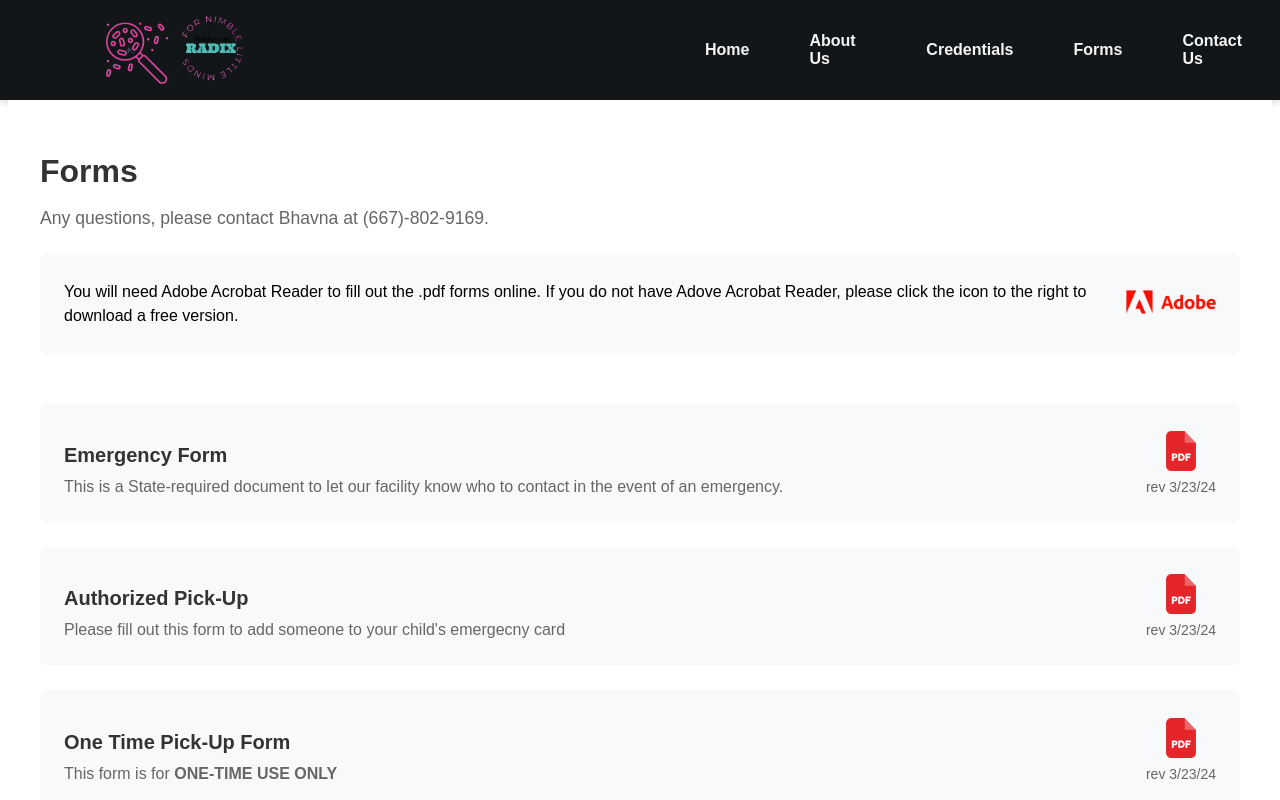
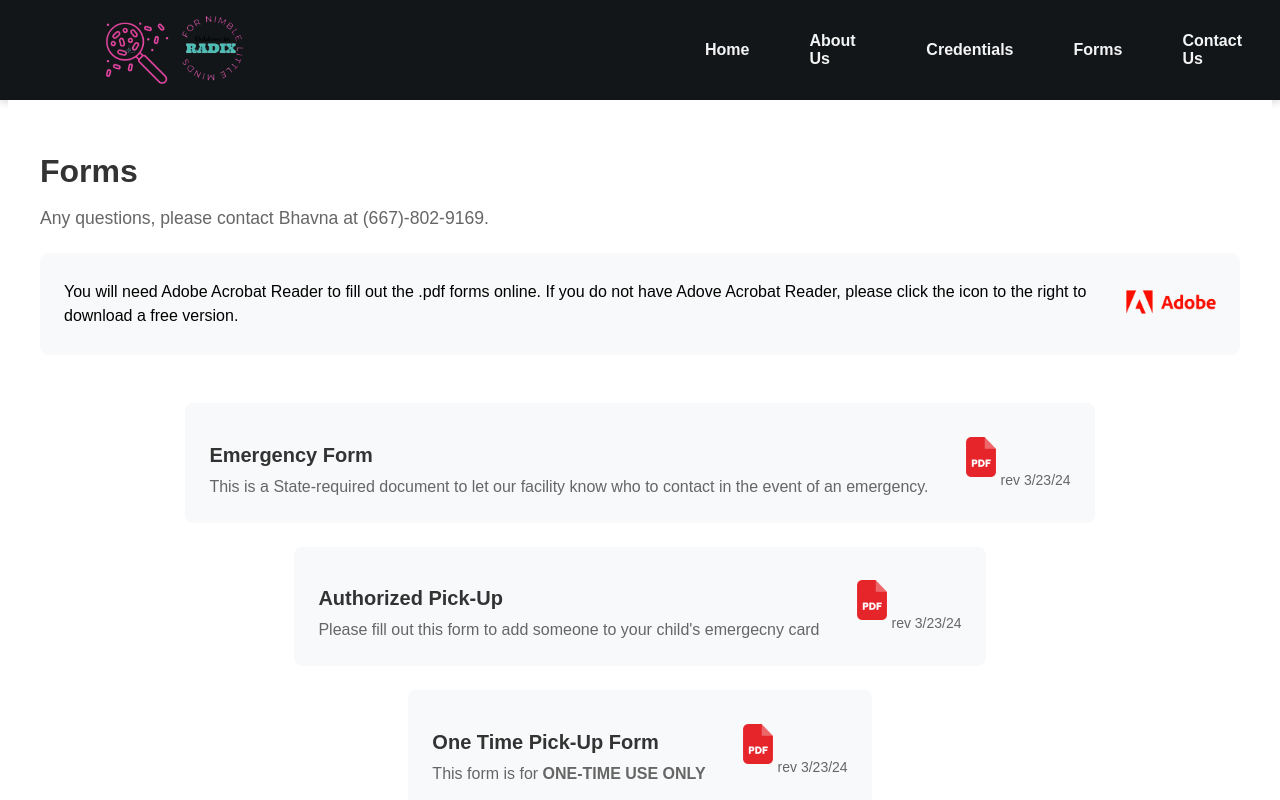
Before and after one commit to prabrat/radix-web, a React (Create React App) app: page /forms in a window 1280 px wide. Shown: the top 800 px of the page. Built offline with nearby package versions, Linux system fonts and the light colour scheme.

Commit message:
Updated form items

```diff
--- a/src/pages/forms.js
+++ b/src/pages/forms.js
@@ -56,23 +56,23 @@ const forms = () => {
 
     <div className="forms-list">
         {formsList.map((form, index) => (
+        <a
+        href={form.pdfPath}
+        target="_blank"
+        rel="noopener noreferrer"
+        className="pdf-link"
+        >
             <div key={index} className="form-item">
                 <div className="form-content">
                 <h2>{form.title}</h2>
                 <p>{form.description}</p>
                 </div>
                 <div className="form-download">
-              <a
-                href={form.pdfPath}
-                target="_blank"
-                rel="noopener noreferrer"
-                className="pdf-link"
-              >
                     <img src={pdfIcon} alt="PDF Download" />
                     <span className="revision">{form.revision}</span>
-              </a>
                 </div>
             </div>
+        </a>
         ))}
       </div>
     </div>
```
Lines whose indentation alone changed are shown as unchanged.
